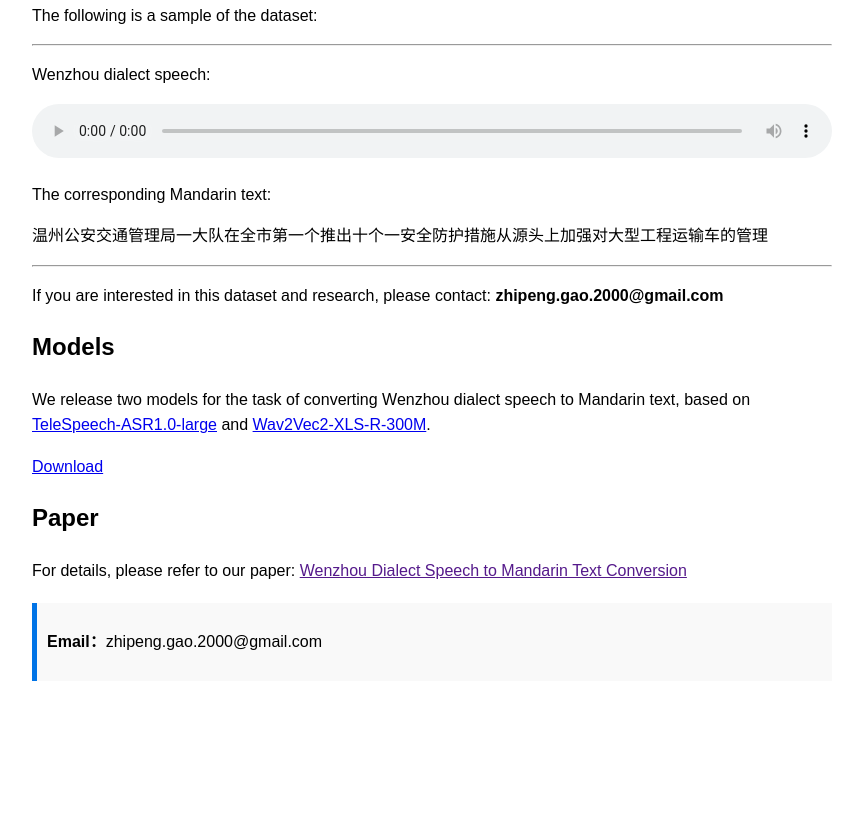
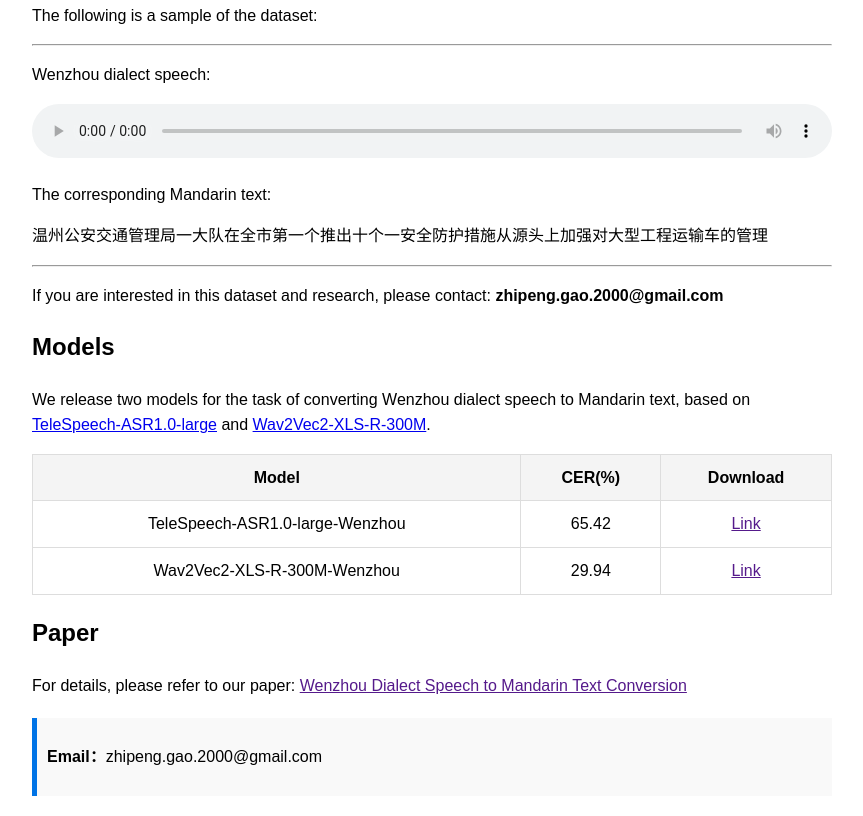
Before and after one commit to GaoZhipengCN/WenzhouDialectSpeech2MandarinText, a plain HTML site: page index.html in a window 1280 px wide. Shown: the part 638-1454 px from the top of the page, without its empty margins (208-1071 px from the left). Before the commit the page ends 1339 px from the top, so only its background shows below. Drawn offline with Linux system fonts and the light colour scheme.

Commit message:
Update index.html

```diff
--- a/index.html
+++ b/index.html
@@ -95,7 +95,23 @@ th {
 
     <h2>Models</h2>
     <p>We release two models for the task of converting Wenzhou dialect speech to Mandarin text, based on <a href="https://github.com/Tele-AI/TeleSpeech-ASR" target="_blank">TeleSpeech-ASR1.0-large</a> and <a href="https://huggingface.co/facebook/wav2vec2-xls-r-300m" target="_blank">Wav2Vec2-XLS-R-300M</a>.</p>
-    <p><a href="./model/wenzhou-asr-model.zip" download>Download</a></p>
+    <table>
+        <tr>
+            <th>Model</th>
+            <th>CER(%)</th>
+            <th>Download</th>
+        </tr>
+        <tr>
+            <td>TeleSpeech-ASR1.0-large-Wenzhou</td>
+            <td>65.42</td>
+            <td><a href="" download>Link</a></td>
+        </tr>
+        <tr>
+            <td>Wav2Vec2-XLS-R-300M-Wenzhou</td>
+            <td>29.94</td>
+            <td><a href="" download>Link</a></td>
+        </tr>
+    </table>
 
     <h2>Paper</h2>
     <p>For details, please refer to our paper:
```
